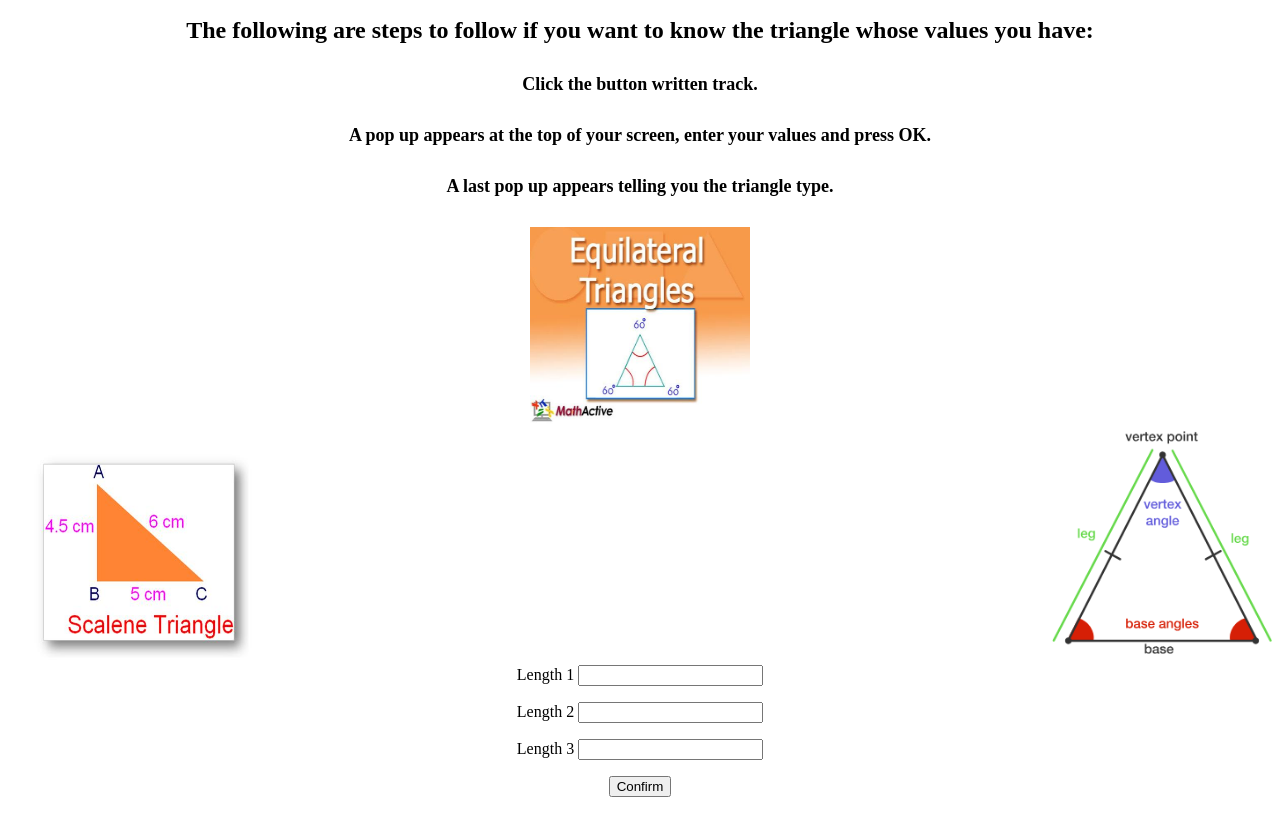
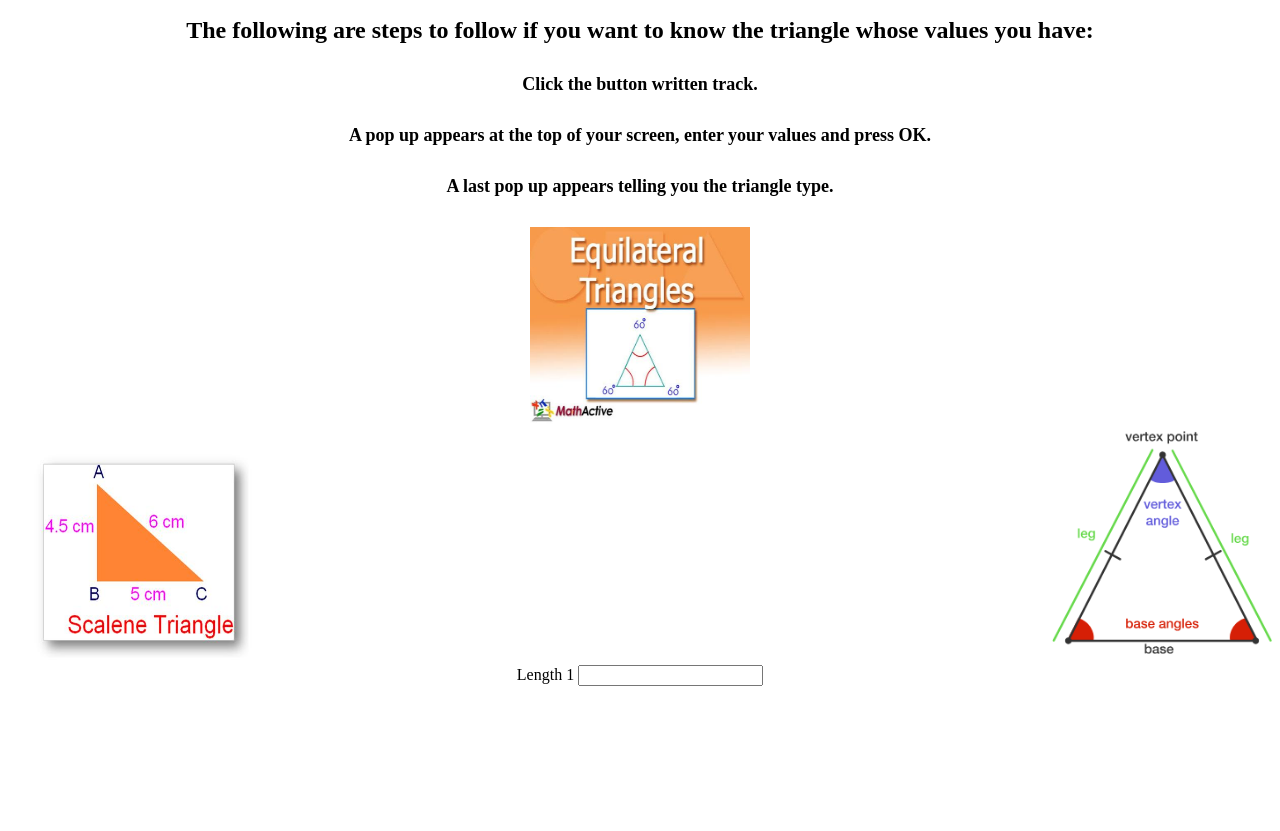
Before and after one commit to wilsenock220/Triangle-tracker, a plain HTML site: page index.html in a window 1280 px wide. Shown: the part 101-932 px from the top of the page. After the commit the page ends 855 px from the top, so only its background shows below. Drawn offline with Linux system fonts and the light colour scheme.

```diff
--- a/index.html
+++ b/index.html
@@ -20,7 +20,9 @@
        </div>
 
        <div class="iso">
+
         <img src="iso.png" alt="isosceles" heght="200" width="220">
+
         <div id="iso">
           <img src="scalene.jpg" alt="scalene" height="210" width="220">
         </div>
@@ -33,13 +35,13 @@
            <p><label for="side1">Length 1</label>
            <input type="number" name="number1" side="length 1" id="side1"></p>
 
-           <p><label for="side2">Length 2</label>
+           <!-- <p><label for="side2">Length 2</label>
            <input type="number" name="number2" side="length 2" id="side2"></p>
 
            <p><label for="side3">Length 3</label>
            <input type="number" name="number3" side="length 3" id="side3"></p>
 
-           <input class="click" type="button" value="Confirm" get="result()">
+           <input class="click" type="button" value="Confirm" get="result()"> -->
 
            <br></br>
            <em><p id="answer"></p></em>
```
